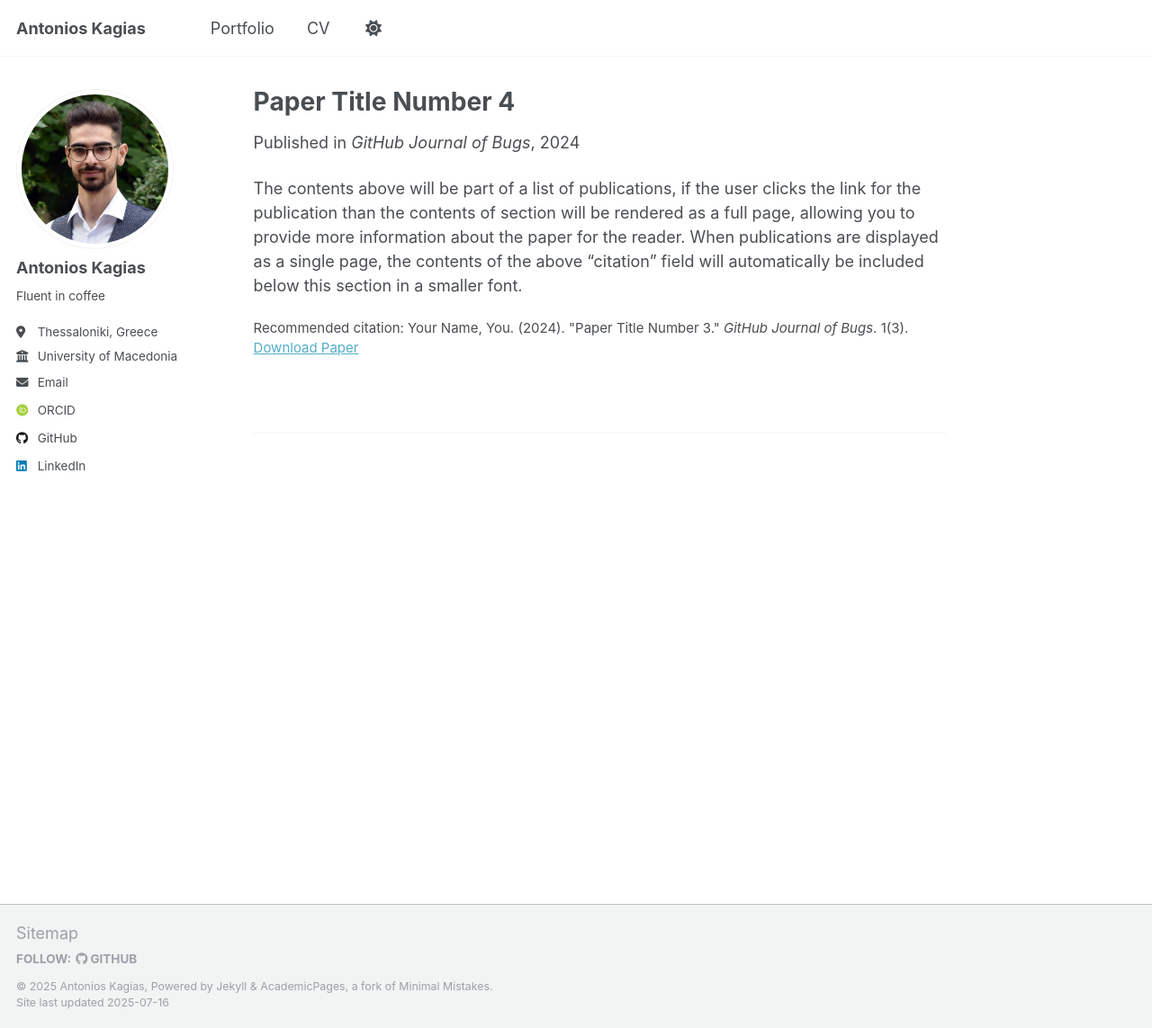
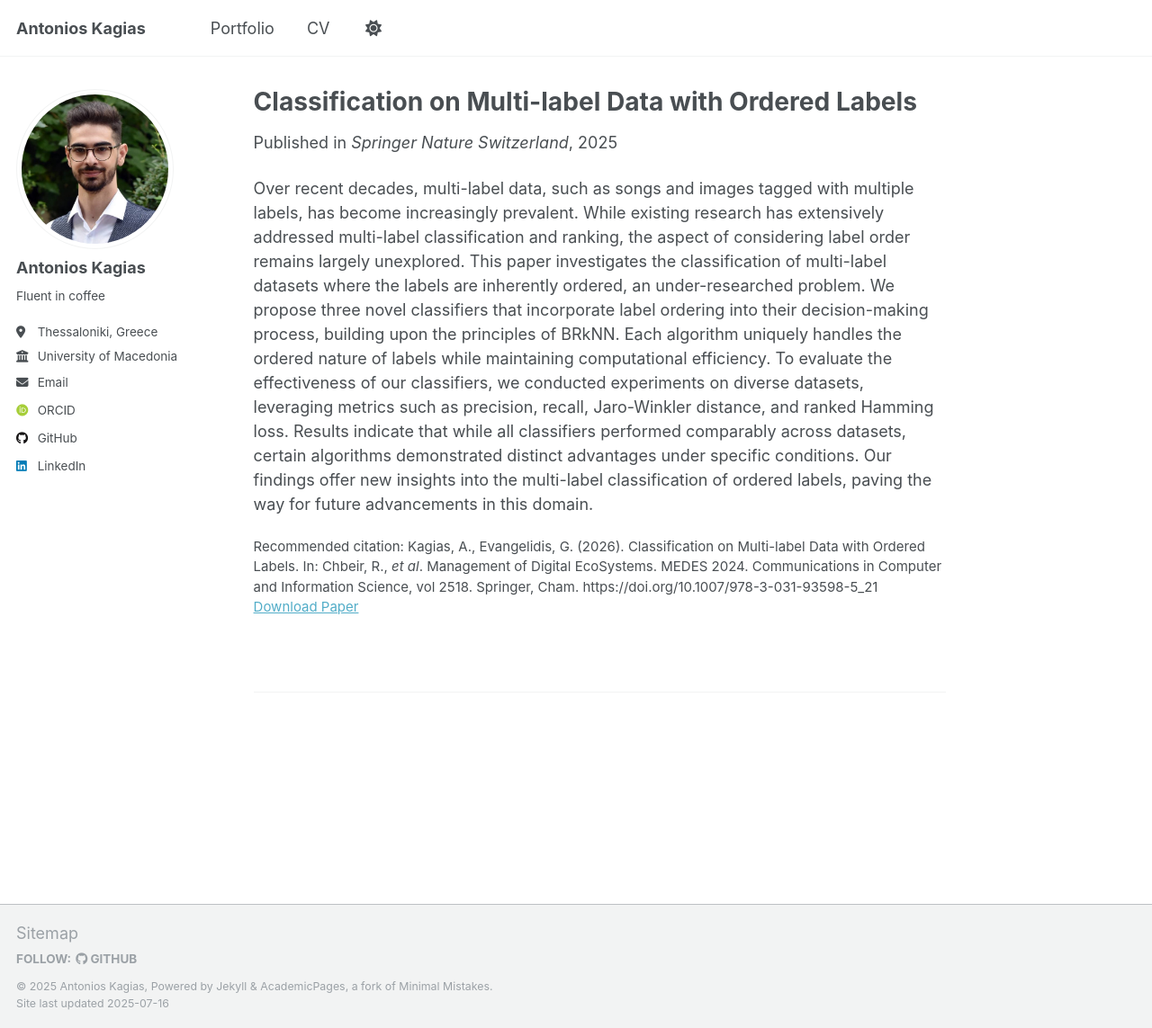
Before and after one commit to Antonios-Kagias/antonios-kagias.github.io, a Jekyll site: the page built from _publications/2024-02-17-paper-title-number-4.md, in a window 1280 px wide and 1143 px high. Shown: the whole window at 90% size. Built offline with Jekyll 4.4.1, drawn with Linux system fonts in a browser that asks for light colours; some web fonts are replaced.

Commit message:
Edit publications on CV

```diff
--- a/_publications/2024-02-17-paper-title-number-4.md
+++ b/_publications/2024-02-17-paper-title-number-4.md
@@ -1,13 +1,13 @@
 ---
-title: "Paper Title Number 4"
+title: "Classification on Multi-label Data with Ordered Labels"
 collection: publications
 category: conferences
-permalink: /publication/2024-02-17-paper-title-number-4
-excerpt: 'This paper is about fixing template issue #693.'
-date: 2024-02-17
-venue: 'GitHub Journal of Bugs'
-paperurl: 'http://academicpages.github.io/files/paper3.pdf'
-citation: 'Your Name, You. (2024). &quot;Paper Title Number 3.&quot; <i>GitHub Journal of Bugs</i>. 1(3).'
+permalink: /publication/2025-07-16-paper-title-number-4
+excerpt: ''
+date: 2025-07-16
+venue: 'Springer Nature Switzerland'
+paperurl: 'https://link.springer.com/chapter/10.1007/978-3-031-93598-5_21'
+citation: 'Kagias, A., Evangelidis, G. (2026). Classification on Multi-label Data with Ordered Labels. In: Chbeir, R., <i>et al</i>. Management of Digital EcoSystems. MEDES 2024. Communications in Computer and Information Science, vol 2518. Springer, Cham. https://doi.org/10.1007/978-3-031-93598-5_21'
 ---
 
-The contents above will be part of a list of publications, if the user clicks the link for the publication than the contents of section will be rendered as a full page, allowing you to provide more information about the paper for the reader. When publications are displayed as a single page, the contents of the above "citation" field will automatically be included below this section in a smaller font.
+Over recent decades, multi-label data, such as songs and images tagged with multiple labels, has become increasingly prevalent. While existing research has extensively addressed multi-label classification and ranking, the aspect of considering label order remains largely unexplored. This paper investigates the classification of multi-label datasets where the labels are inherently ordered, an under-researched problem. We propose three novel classifiers that incorporate label ordering into their decision-making process, building upon the principles of BRkNN. Each algorithm uniquely handles the ordered nature of labels while maintaining computational efficiency. To evaluate the effectiveness of our classifiers, we conducted experiments on diverse datasets, leveraging metrics such as precision, recall, Jaro-Winkler distance, and ranked Hamming loss. Results indicate that while all classifiers performed comparably across datasets, certain algorithms demonstrated distinct advantages under specific conditions. Our findings offer new insights into the multi-label classification of ordered labels, paving the way for future advancements in this domain.
```
